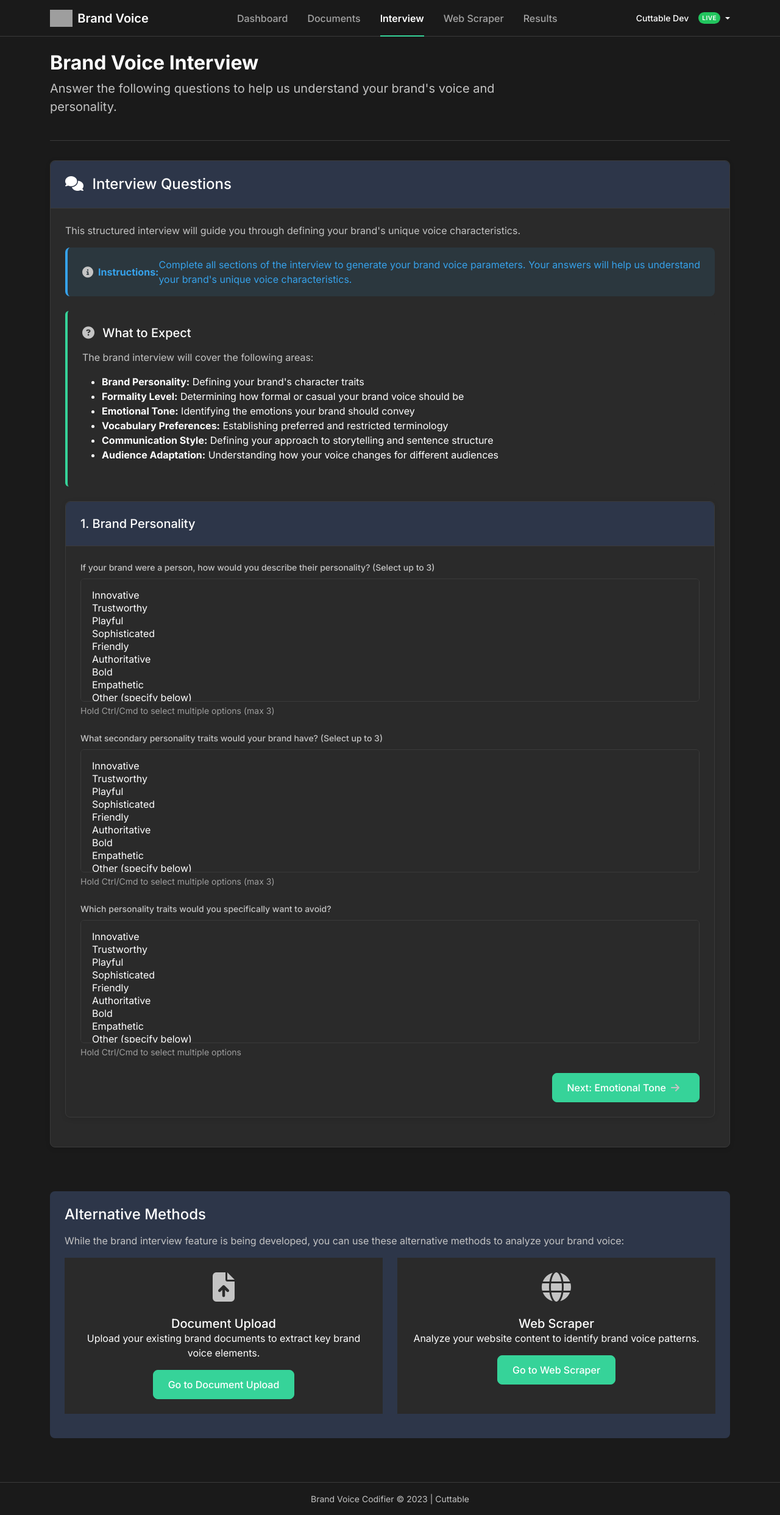
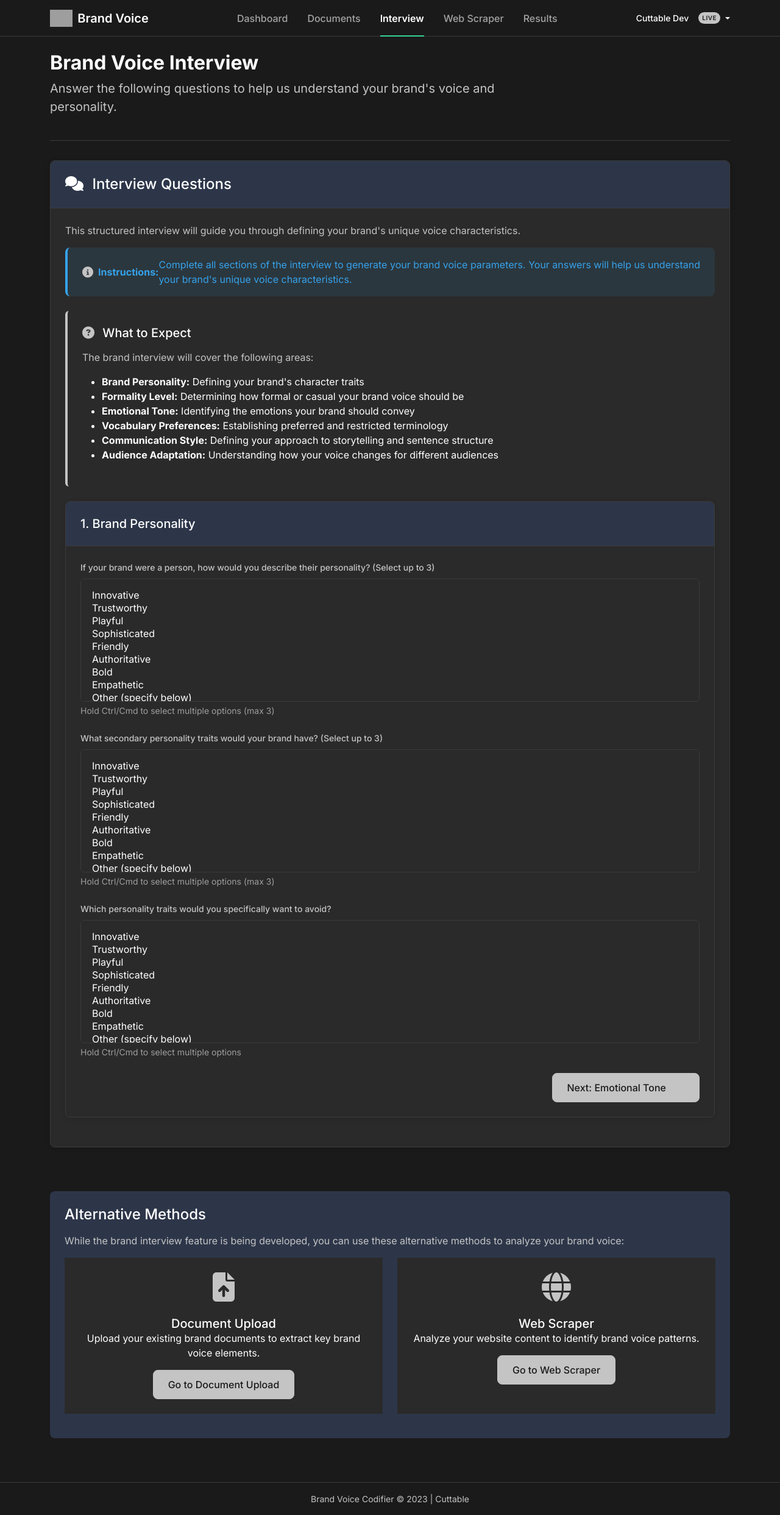
Before and after one commit to tom2tomtomtom/BrandVoice, a Flask app: page /brand-interview in a window 1280 px wide. Shown: the whole page at 61% size. Run offline with Flask 3, Linux system fonts and the light colour scheme; some libraries are stand-ins or nearby versions; some web fonts are replaced; grey boxes are pictures that could not be loaded.

Commit message:
Update color scheme to use gray instead of green for buttons and icons

```diff
--- a/static/css/dark-theme.css
+++ b/static/css/dark-theme.css
@@ -14,12 +14,12 @@
     --text-tertiary: #9e9e9e;
     --text-placeholder: #6e6e6e;
     --border-color: #3a3a3a;
-    --success-color: #36d399;
-    --live-color: #22c55e;
+    --success-color: #9e9e9e; /* Changed from green to gray */
+    --live-color: #9e9e9e; /* Changed from green to gray */
     --error-color: #ff4d4d;
     --warning-color: #ffab00;
-    --icon-color: #ffffff;
-    --icon-accent: #36d399;
+    --icon-color: #9e9e9e; /* Changed to gray */
+    --icon-accent: #9e9e9e; /* Changed from green to gray */
 
     /* UI Elements */
     --hover-bg: #2c2c2c;
@@ -174,8 +174,8 @@ a:hover {
 
 /* Live Badge */
 .badge-live {
-    background-color: var(--live-color);
-    color: var(--text-primary);
+    background-color: var(--text-secondary);
+    color: var(--primary-bg);
     font-size: 10px;
     font-weight: 600;
     padding: 2px 6px;
@@ -252,7 +252,7 @@ a:hover {
 /* Info Cards */
 .info-card {
     background-color: var(--card-bg);
-    border-left: 4px solid var(--primary-accent);
+    border-left: 4px solid var(--text-secondary);
     padding: var(--spacing-md);
     margin-bottom: var(--spacing-md);
     border-radius: var(--border-radius-sm);
@@ -291,16 +291,16 @@ a:hover {
     font-size: 18px;
 }
 
-/* Primary Button - Green Accent */
+/* Primary Button - Gray Accent */
 .btn-primary {
-    background-color: var(--primary-accent);
-    border-color: var(--primary-accent);
-    color: var(--text-primary);
+    background-color: var(--text-secondary);
+    border-color: var(--text-secondary);
+    color: var(--primary-bg);
 }
 
 .btn-primary:hover, .btn-primary:focus {
-    background-color: var(--primary-accent);
-    border-color: var(--primary-accent);
+    background-color: var(--text-secondary);
+    border-color: var(--text-secondary);
     filter: brightness(0.9);
     box-shadow: var(--shadow-sm);
 }
```
Also changed, not shown: other parts of static/css/dark-theme.css (+27 -13 lines).
